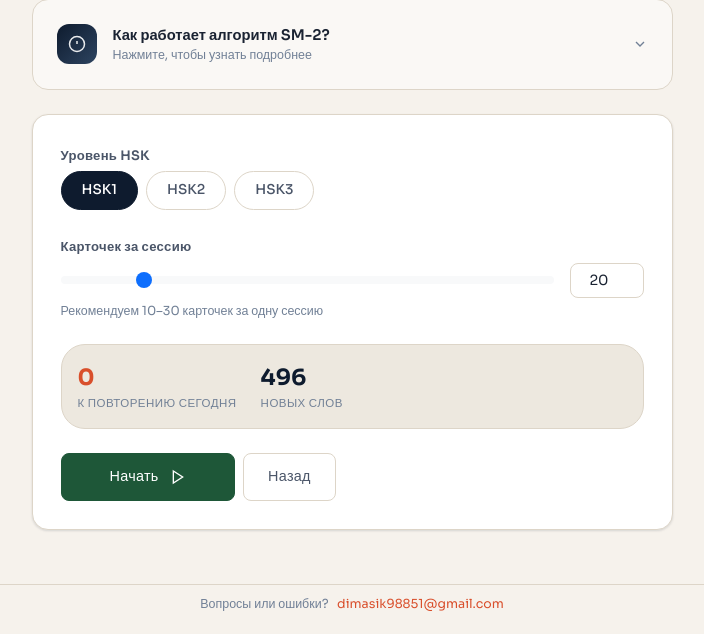
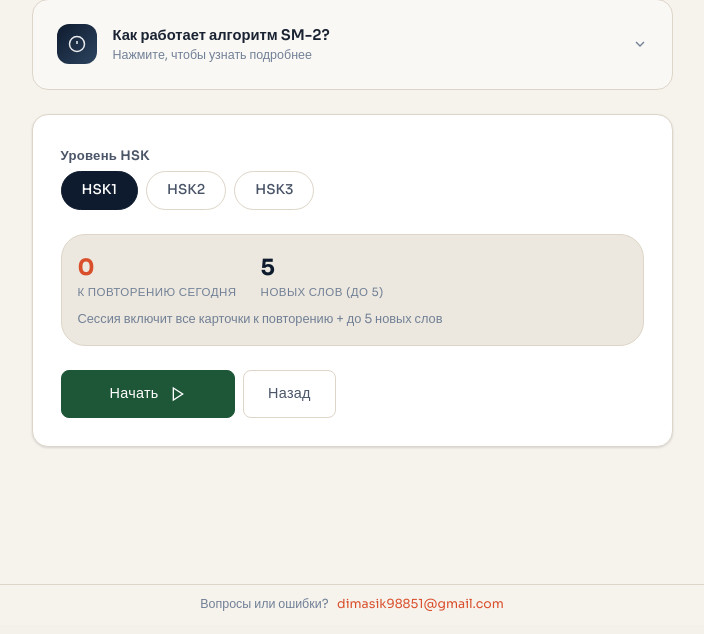
Before and after one commit to 0-Forester-0/chinese, a Django app: page /study/ in a window 1280 px wide. Shown: the part 176-810 px from the top of the page, without its empty margins (288-992 px from the left). After the commit the page ends 787 px from the top, so only its background shows below. Run offline with Django 3.2, Linux system fonts and the light colour scheme; the visitor is signed in with stand-in values (Sample User, id 1); data that the repository does not hold is empty.

Commit message:
Update study_select.html

```diff
--- a/templates/study_select.html
+++ b/templates/study_select.html
@@ -130,39 +130,23 @@
                         </label>
                         {% endfor %}
                     </div>
-                    <select name="category" id="category" class="d-none">
-                        {% for cat in categories %}
-                            <option value="{{ cat }}">{{ cat }}</option>
-                        {% endfor %}
-                    </select>
-                </div>
-
-                <!-- Count -->
-                <div class="mb-4">
-                    <label class="form-label" for="count">Карточек за сессию</label>
-                    <div class="d-flex align-items-center gap-3">
-                        <input type="range" class="form-range flex-grow-1" id="count-range"
-                               min="5" max="100" step="5" value="20"
-                               style="accent-color: var(--ink);">
-                        <input type="number" class="form-control" name="count" id="count"
-                               value="20" min="5" max="100"
-                               style="width:80px; text-align:center;">
-                    </div>
-                    <div class="form-text">Рекомендуем 10–30 карточек за одну сессию</div>
                 </div>
 
                 <!-- Due stats -->
-                <div id="due-stats" class="p-3 mb-4 rounded-xl d-none"
+                <div id="due-stats" class="p-3 mb-4 rounded-xl"
                      style="background:var(--paper-warm); border:1px solid var(--paper-border);">
-                    <div class="d-flex gap-4 flex-wrap">
+                    <div class="d-flex gap-4 flex-wrap mb-2">
                         <div>
                             <div style="font-size:1.4rem; font-weight:700; color:var(--vermillion);" id="due-count">—</div>
                             <div style="font-size:0.72rem; color:var(--text-muted); text-transform:uppercase; letter-spacing:0.04em;">К повторению сегодня</div>
                         </div>
                         <div>
                             <div style="font-size:1.4rem; font-weight:700; color:var(--ink);" id="new-count">—</div>
-                            <div style="font-size:0.72rem; color:var(--text-muted); text-transform:uppercase; letter-spacing:0.04em;">Новых слов</div>
+                            <div style="font-size:0.72rem; color:var(--text-muted); text-transform:uppercase; letter-spacing:0.04em;">Новых слов (до 5)</div>
                         </div>
+                    </div>
+                    <div style="font-size:0.8rem; color:var(--text-muted);">
+                        Сессия включит все карточки к повторению + до 5 новых слов
                     </div>
                 </div>
 
@@ -203,7 +187,6 @@
         border-color: var(--ink);
         color: #fff;
     }
-    .form-range { cursor: pointer; }
 
     /* Поворот шеврона при раскрытии */
     [data-bs-target="#sm2-info"][aria-expanded="true"] .sm2-chevron {
@@ -212,21 +195,11 @@
 </style>
 
 <script>
-    const countRange = document.getElementById('count-range');
-    const countInput = document.getElementById('count');
-    countRange.addEventListener('input', () => countInput.value = countRange.value);
-    countInput.addEventListener('input', () => countRange.value = countInput.value);
-
-    const catSelect = document.getElementById('category');
     document.querySelectorAll('.cat-radio').forEach(radio => {
-        radio.addEventListener('change', () => {
-            catSelect.value = radio.value;
-            loadDueStats(radio.value);
-        });
+        radio.addEventListener('change', () => loadDueStats(radio.value));
     });
 
     async function loadDueStats(category) {
-        const el = document.getElementById('due-stats');
         try {
             const resp = await fetch(`/study/due-count/?category=${category}`, {
                 headers: { 'X-CSRFToken': '{{ csrf_token }}' }
@@ -234,10 +207,9 @@
             if (resp.ok) {
                 const data = await resp.json();
                 document.getElementById('due-count').textContent = data.due;
-                document.getElementById('new-count').textContent = data.new_count;
-                el.classList.remove('d-none');
+                document.getElementById('new-count').textContent = Math.min(data.new_count, 5);
             }
-        } catch(e) { el.classList.add('d-none'); }
+        } catch(e) {}
     }
 
     const defaultCat = document.querySelector('.cat-radio:checked');
```
